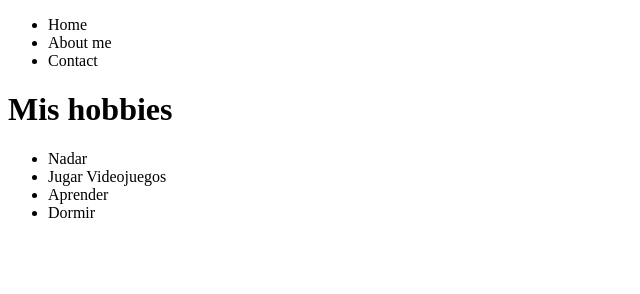
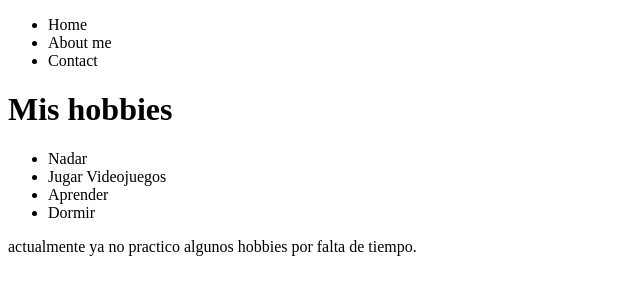
Before and after one commit to wae9898/practicagit, a plain HTML site: page home.html in a window 1280 px wide. Shown: the whole page, without its empty margins (0-640 px from the left). Drawn offline with Linux system fonts and the light colour scheme.

Commit message:
update info home.html

```diff
--- a/home.html
+++ b/home.html
@@ -24,6 +24,7 @@
             <li>Aprender</li>
             <li>Dormir</li>
         </ul>
+        <p>actualmente ya no practico algunos hobbies por falta de tiempo.</p>
     </main>
 </body>
 </html>
```
